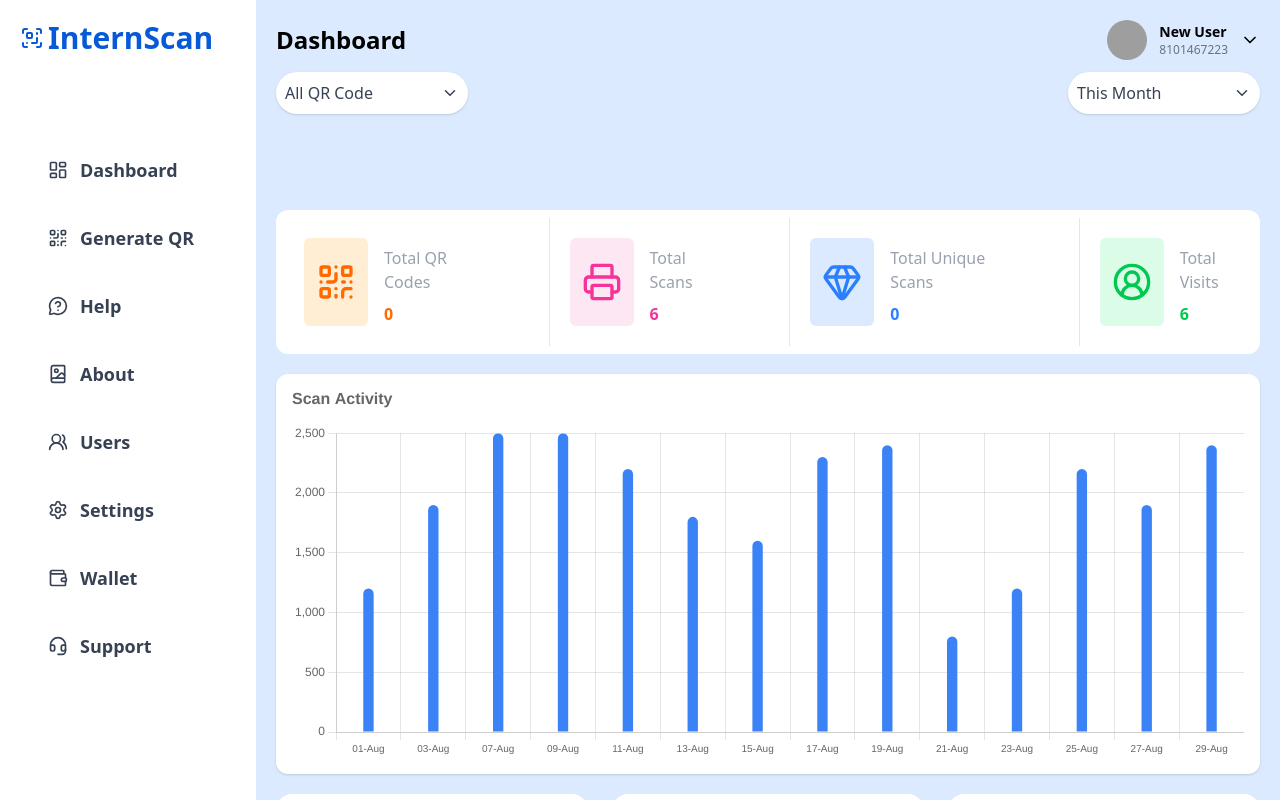
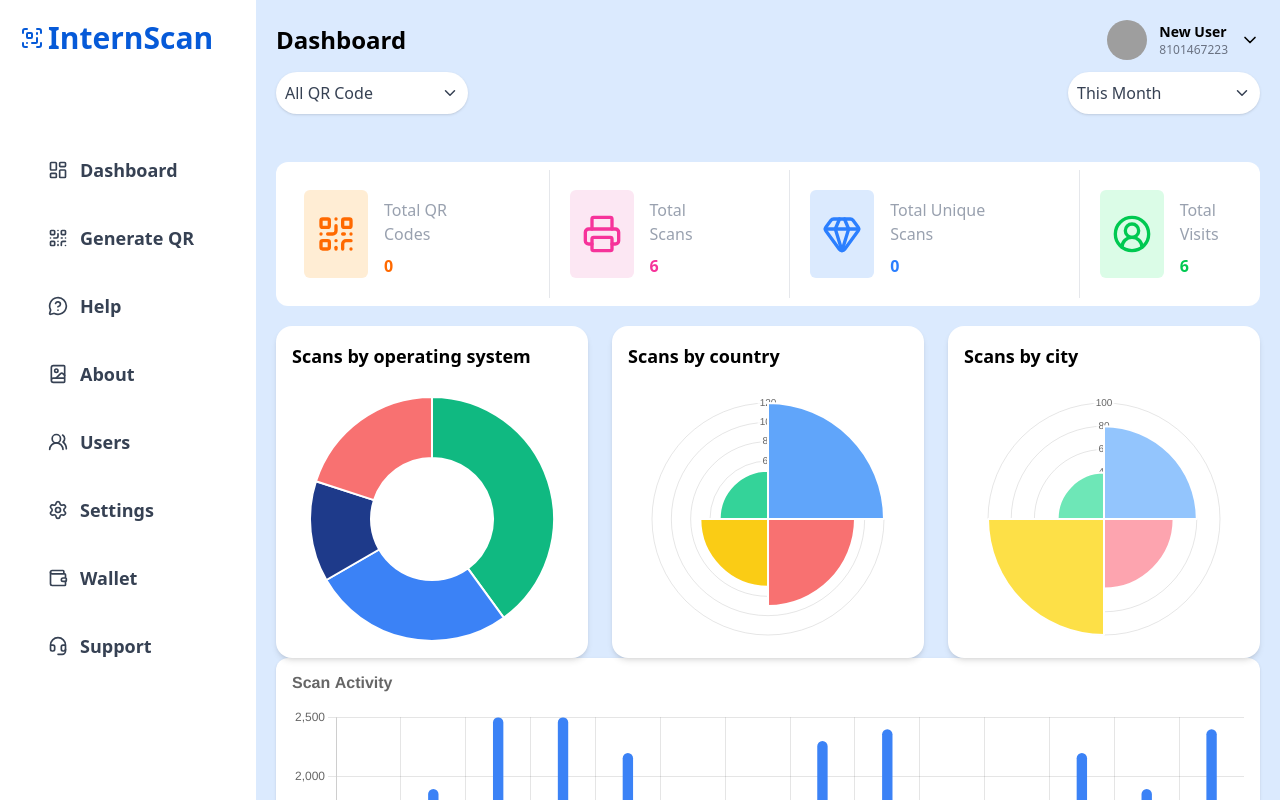
Before and after one commit to unizap-g/intern-uniqr-fe, a React (Vite) app in the folder frontend/: page /dashboard in a window 1280 px wide. Shown: the top 800 px of the page. Built offline with nearby package versions, Linux system fonts and the light colour scheme; grey boxes are pictures that could not be loaded.

Commit message:
Added  validation for profile fields

```diff
--- /dev/null
+++ b/frontend/src/components/Dashboard1.jsx
@@ -0,0 +1,94 @@
+
+// Options to reduce font size for PolarArea charts
+const polarOptions = {
+  plugins: {
+    legend: {
+      labels: {
+        font: {
+          size: 10 // Legend font size
+        }
+      }
+    },
+    tooltip: {
+      bodyFont: {
+        size: 10 // Tooltip font size
+      }
+    }
+  },
+  scales: {
+    r: {
+      ticks: {
+        font: {
+          size: 10 // Value label font size
+        }
+      }
+    }
+  }
+};
+import React from 'react'
+import { Doughnut,PolarArea } from 'react-chartjs-2'
+import ChartCard from './ChartCard';
+
+import {Chart as ChartJS,
+  ArcElement,
+  RadialLinearScale,
+  Tooltip,
+  Legend
+} from 'chart.js';
+
+ChartJS.register(
+  ArcElement,
+  RadialLinearScale,
+  Tooltip,
+  Legend
+);
+
+const doughnutData = {
+    // labels: ["Windows", "MacOS", "Linux", "Other"],
+    datasets: [
+      {
+        data: [300, 200, 100, 150],
+        backgroundColor: ["#10b981", "#3b82f6", "#1e3a8a", "#f87171"],
+      },
+    ],
+  };
+
+const countryData = {
+    // labels: ["USA", "India", "Germany", "UK"],
+    datasets: [
+      {
+        data: [120, 90, 70, 50],
+        backgroundColor: ["#60a5fa", "#f87171", "#facc15", "#34d399"],
+      },
+    ],
+  };
+
+const cityData = {
+    // labels: ["New York", "Mumbai", "Berlin", "London"],
+    datasets: [
+      {
+        data: [80, 60, 100, 40],
+        backgroundColor: ["#93c5fd", "#fda4af", "#fde047", "#6ee7b7"],
+      },
+    ],
+  };
+
+const Dashboard1 = () => {
+  return (
+    <div className='grid grid-cols-1 md:grid-cols-3 gap-6'>
+      <ChartCard title={"Scans by operating system"}>
+        <Doughnut data={doughnutData} />
+      </ChartCard>
+
+      <ChartCard title={"Scans by country"}>
+        <PolarArea data={countryData} options={polarOptions} />
+      </ChartCard>
+
+      <ChartCard title={"Scans by city"}>
+        <PolarArea data={cityData} options={polarOptions} />
+      </ChartCard>
+    </div>
+  )
+}
+
+export default Dashboard1
--- a/frontend/src/components/MainDeshboard.jsx
+++ b/frontend/src/components/MainDeshboard.jsx
@@ -5,18 +5,19 @@ import DisplayData from './DisplayData'
 import QrSelect from './QrSelect'
 import MonthOption from './MonthOption'
 import Dashboard2 from './Dashboard2'
+import Dashboard1 from './Dashboard1'
 const MainDashboard = () => {
   return (
     <div className="bg-blue-100 w-4/5 min-h-screen p-5">
       <Navbar />
-      <div className="flex justify-between items-center gap-4 w-full">
+      <div className="flex justify-between items-center w-full">
         <QrSelect />
         <MonthOption />
       </div>
-      <div className='mb-5'>
+      <div className='mb-5 mt-[-3rem]'>
         <DisplayData />
       </div>
-
+      <Dashboard1 />
       <div className='mb-5'>
         <Dashboard2/>
       </div>
--- a/frontend/src/components/ProfileModal.jsx
+++ b/frontend/src/components/ProfileModal.jsx
@@ -3,7 +3,7 @@ import { useFormik } from "formik";
 import * as Yup from "yup";
 
 const ProfileModal = ({ isOpen, onClose }) => {
-	const [gender, setGender] = useState("male");
+	const [gender, setGender] = useState("");
 
 	// Validation Schema with Yup
 	const validationSchema = Yup.object({
@@ -12,6 +12,7 @@ const ProfileModal = ({ isOpen, onClose }) => {
 			.required("Full Name is required")
 			.matches(/^[A-Za-z\s]+$/, "Full Name must only contain letters"),
 		mobile: Yup.string()
+			// .matches(/^[0-9]{10}$/, "Mobile number must be 10 digits")
 			.matches(/^[0-9]{10}$/, "Mobile number must be 10 digits")
 			.required("Mobile number is required"),
 		email: Yup.string().email("Invalid email").required("Email is required"),
@@ -22,6 +23,7 @@ const ProfileModal = ({ isOpen, onClose }) => {
 		confirmPassword: Yup.string()
 			.oneOf([Yup.ref("password"), null], "Passwords must match")
 			.required("Confirm Password is required"),
+		gender: Yup.string().required("Please specify your gender"),
 	});
 
 	// Formik
@@ -33,6 +35,7 @@ const ProfileModal = ({ isOpen, onClose }) => {
 			dob: "",
 			password: "",
 			confirmPassword: "",
+			gender: "",
 		},
 		validationSchema,
 		onSubmit: (values) => {
@@ -67,7 +70,7 @@ const ProfileModal = ({ isOpen, onClose }) => {
 								className="w-16 h-16 rounded-full"
 							/>
 							<div>
-								<p className="font-semibold">New User</p>
+								<p className="font-semibold">{formik.values.fullName}</p>
 								<p className="text-gray-500 text-sm">{formik.values.mobile}</p>
 							</div>
 						</div>
@@ -83,6 +86,11 @@ const ProfileModal = ({ isOpen, onClose }) => {
 							<input
 								type="text"
 								name="fullName"
+								onKeyDown={(e) => {
+									if (!/^[A-Za-z\s]$/.test(e.key)) {
+										e.preventDefault(); // blocks numbers & special characters
+									}
+								}}
 								onChange={formik.handleChange}
 								onBlur={formik.handleBlur}
 								value={formik.values.fullName}
@@ -100,6 +108,11 @@ const ProfileModal = ({ isOpen, onClose }) => {
 								<input
 									type="text"
 									name="mobile"
+									maxLength={10}
+									onInput={(e) => {
+										e.target.value = e.target.value.replace(/[^0-9]/g, ""); // blocks letters/symbols
+										formik.setFieldValue("mobile", e.target.value);
+									}}
 									onChange={formik.handleChange}
 									onBlur={formik.handleBlur}
 									value={formik.values.mobile}
@@ -187,7 +200,7 @@ const ProfileModal = ({ isOpen, onClose }) => {
 									<label
 										key={g}
 										className={
-											gender === g
+											formik.values.gender === g
 												? "text-blue-600 font-semibold"
 												: "text-gray-700"
 										}
@@ -195,14 +208,18 @@ const ProfileModal = ({ isOpen, onClose }) => {
 										<input
 											type="radio"
 											name="gender"
+											value={g}
 											className="mr-1 hover:cursor-pointer"
-											checked={gender === g}
-											onChange={() => setGender(g)}
+											checked={formik.values.gender === g}
+											onChange={formik.handleChange}
 										/>
 										{g.charAt(0).toUpperCase() + g.slice(1)}
 									</label>
 								))}
 							</div>
+							{formik.touched.gender && formik.errors.gender && (
+								<p className="text-red-500 text-sm">{formik.errors.gender}</p>
+							)}
 						</div>
 
 						{/* Buttons */}
```
